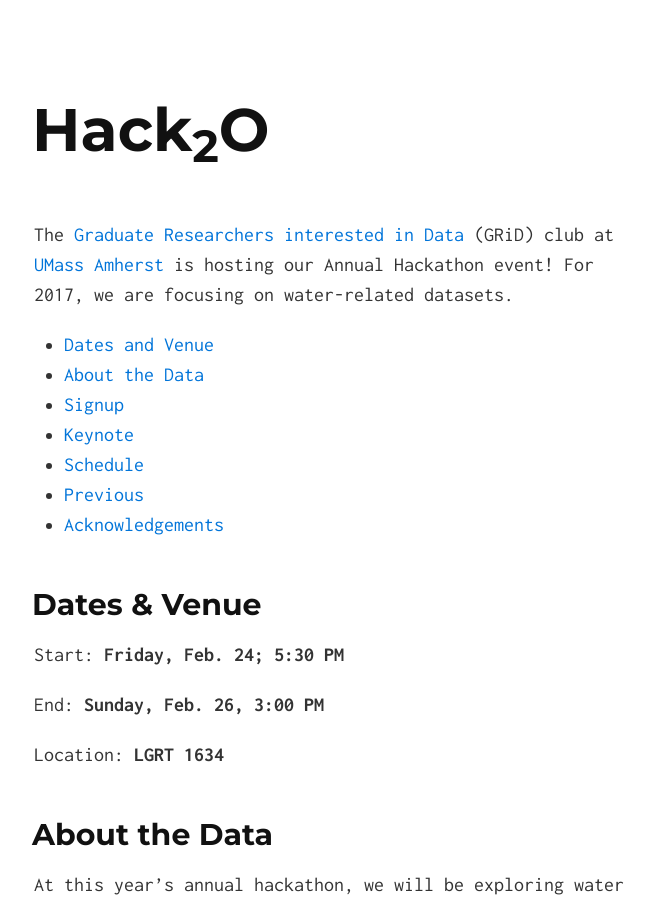
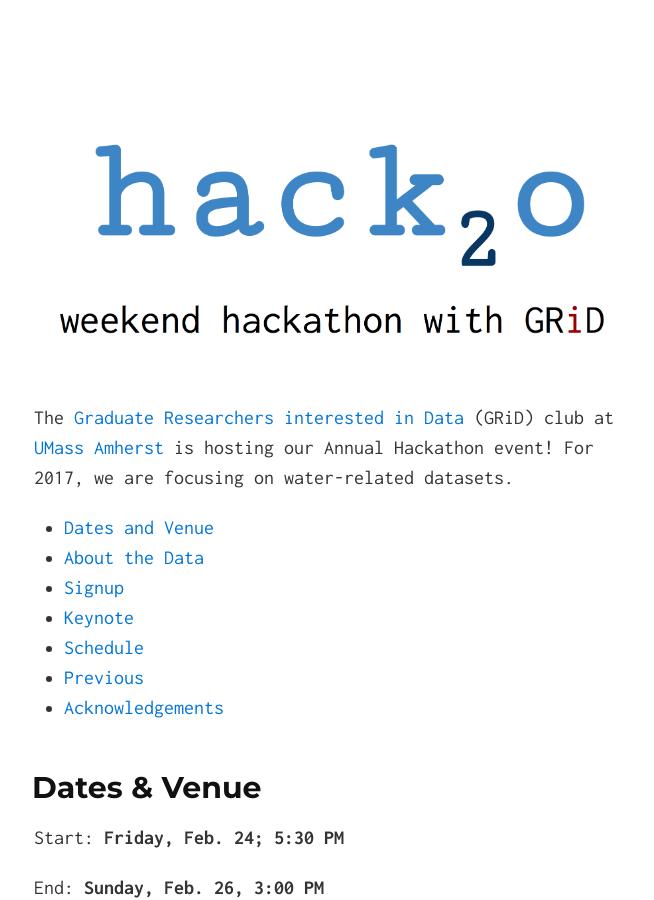
Before and after one commit to gridclub/Hack2O, a Jekyll site: the page built from index.md, in a window 1280 px wide and 900 px high. Shown: the whole window, without its empty margins (306-960 px from the left). Built offline with Jekyll 4.4.1, drawn with Linux system fonts in a browser that asks for light colours; nearby versions of some CDN libraries; comment, search, counter and statistics services are not loaded.

Commit message:
logo update

```diff
--- a/_layouts/default.html
+++ b/_layouts/default.html
@@ -13,7 +13,9 @@
 </head>
 <body>
   <div class="container">
+  <!--
     <h1><a href="./">Hack<sub>2</sub>O</a></h1>
+    -->
     {{ content }}
   </div>
 {% include scripts.html %}
--- a/index.md
+++ b/index.md
@@ -4,6 +4,7 @@
 
 <link rel="stylesheet" href="https://maxcdn.bootstrapcdn.com/font-awesome/4.5.0/css/font-awesome.min.css">
 
+![Hack2O](/assets/hack2ologo.png)
 
 The [Graduate Researchers interested in Data](http://www.gridclub.io) (GRiD) club at [UMass Amherst](http://www.umass.edu) is hosting our Annual Hackathon event! For 2017, we are focusing on water-related datasets.
 
```
Also changed, not shown: assets/hack2ologo.png (renamed from hack2ologo.png).
